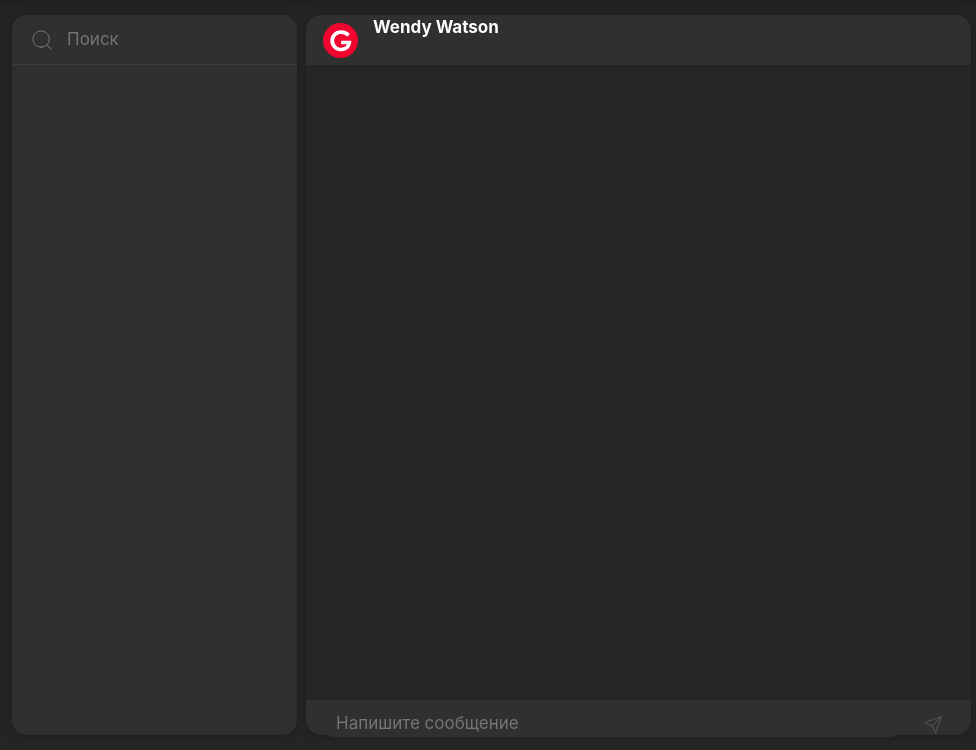
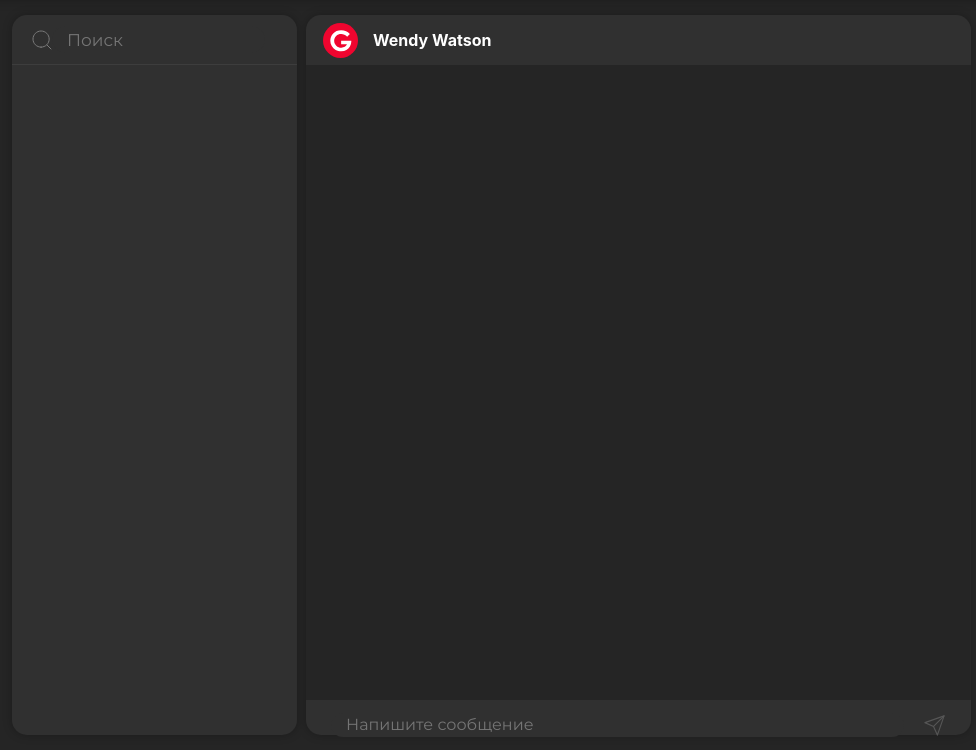
Before and after one commit to Arutomoss/GamedevCommunity, a PHP site: page /messages.php in a window 1280 px wide. Shown: the part 50-800 px from the top of the page, without its empty margins (156-1132 px from the left). Run offline with PHP 8.4, Linux system fonts and the light colour scheme.

Commit message:
minor fixes

```diff
--- a/blocks/headder.php
+++ b/blocks/headder.php
@@ -10,7 +10,7 @@
         <nav>
             <a href="../news.php">Новости</a>
             <a href="../messages.php">Сообщения</a>
-            <a href="#">Jams</a>
+            <a href="../jams.php">Jams</a>
         </nav>
     </div>
 </header>
--- a/messages.php
+++ b/messages.php
@@ -5,6 +5,7 @@
     <meta charset="UTF-8">
     <meta name="viewport" content="width=device-width, initial-scale=1.0">
     <meta http-equiv="X-UA-Compatible" content="ie=edge">
+    <link href="https://fonts.googleapis.com/css?family=Montserrat:100,100i,200,200i,300,300i,400,400i,500,500i,600,600i,700,700i,800,800i,900,900i&display=swap&subset=cyrillic,cyrillic-ext,latin-ext,vietnamese" rel="stylesheet">
     <script src="https://code.jquery.com/jquery-3.4.1.slim.min.js" integrity="sha384-J6qa4849blE2+poT4WnyKhv5vZF5SrPo0iEjwBvKU7imGFAV0wwj1yYfoRSJoZ+n" crossorigin="anonymous"></script>
     <script src="https://cdn.jsdelivr.net/npm/popper.js@1.16.0/dist/umd/popper.min.js" integrity="sha384-Q6E9RHvbIyZFJoft+2mJbHaEWldlvI9IOYy5n3zV9zzTtmI3UksdQRVvoxMfooAo" crossorigin="anonymous"></script>
     <link rel="stylesheet" href="https://stackpath.bootstrapcdn.com/bootstrap/4.4.1/css/bootstrap.min.css" integrity="sha384-Vkoo8x4CGsO3+Hhxv8T/Q5PaXtkKtu6ug5TOeNV6gBiFeWPGFN9MuhOf23Q9Ifjh" crossorigin="anonymous">
@@ -22,21 +23,21 @@
                 <div class="row">
                     <div class="col d-flex align-items-center" style=" border-bottom: solid 1px #3D3D3D; height: 50px;">
                         <img src="img/search.svg" alt="" style=" margin-left: 5px;">
-                        <input type="text" style="border-radius: 25px; border: none; background-color: #303030; color: #7B7B7B;  font-size: 17px;" placeholder="Поиск" class="col-10">
+                        <input type="text" style="border-radius: 25px; border: none; background-color: #303030; color: #7B7B7B;  font-size: 17px; font-family: Montserrat; padding-top:2px;" placeholder="Поиск" class="col-10">
                     </div>
                 </div>
             </div>
             <div class="messages row col-7" style="padding: 0px;">
                 <div class="col-12-fluid d-flex" style="height: 50px; padding-left: 17px;">
                     <img src="img/logo_light.svg" alt="" class="align-self-center" height="35px">
-                    <p style="font-weight: 700; color: white; font-size: 17px; padding-left: 15px;" class="align-items-end">Wendy Watson</p>
+                    <p style="font-weight: 700; color: white; font-size: 16px; padding-left: 15px; margin: 0px; align-self: center;">Wendy Watson</p>
                 </div>
                 <div class="col-12 stretch" style="background-color: #252525; margin:0px; height: 88.2%;">
 
                 </div>
-                <div class="col" style="height: 50px; padding-top: 11px;">
-                    <input type="text" style="border-radius: 25px; border: none; background-color: #303030; color: #7B7B7B; font-size: 17px; margin-right: 15px;" placeholder="Напишите сообщение" class="col-11">
-                    <img src="img/send.svg" alt="">
+                <div class="col" style="height: 50px; padding-top: 12px; padding-left: 25px;">
+                    <input type="text" style="border-radius: 25px; border: none; background-color: #303030; color: #7B7B7B; font-size: 16px; margin-right: 15px; font-family: Montserrat;" placeholder="Напишите сообщение" class="col-11">
+                    <img src="img/send.svg" alt="" height="23px">
                 </div>
             </div>
         </div>
```
Also changed, not shown: css/style-jams.css (added, +8 -0 lines), jams.php (added, +18 -0 lines), img/settings.svg (added).
